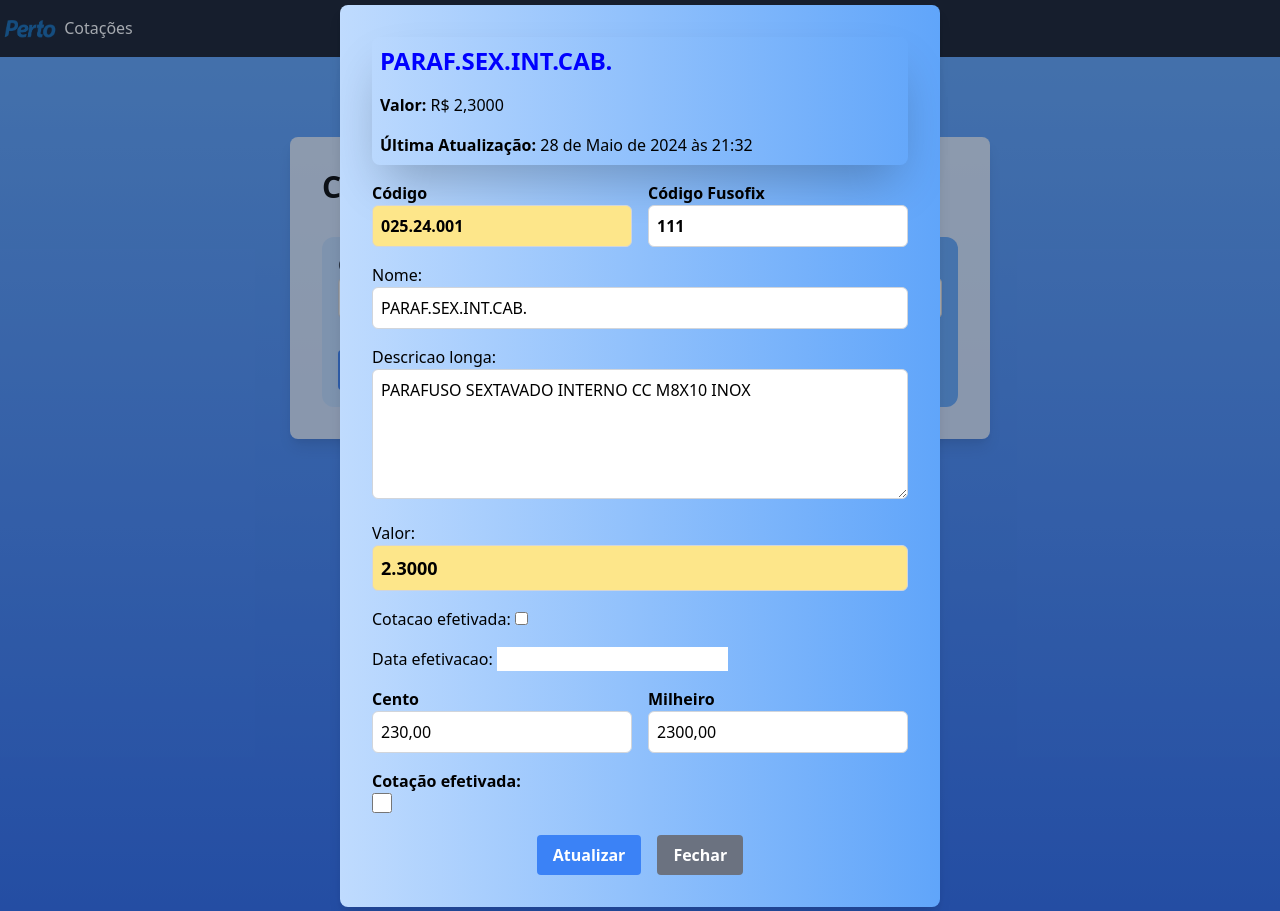
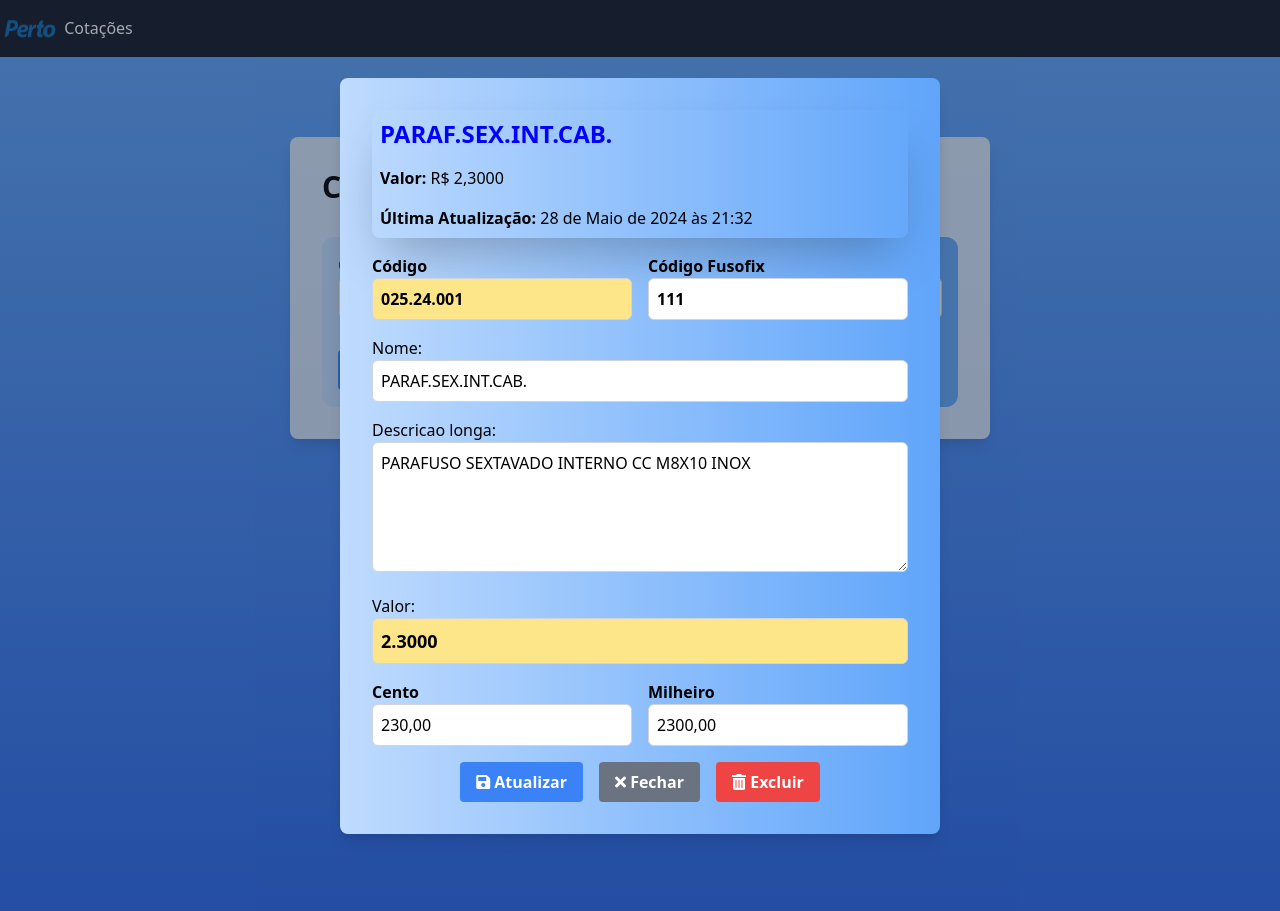
Before and after one commit to masrodrigues/Cota-esPerto, a Django app: a page that uses produtos/templates/produtos/consultar_produto.html in a window 1280 px wide. Run offline with Django 5.2, Linux system fonts and the light colour scheme; data comes from the database, SQL or seed files in the repository; both versions use the stored data as it was after the commit; some libraries are stand-ins or nearby versions.

Commit message:
função exclusão

```diff
--- a/import_produtos.py
+++ b/import_produtos.py
@@ -25,7 +25,8 @@ def importar_produtos():
                     'nome': row['nome'],
                     'descricao_longa': row['descricao_longa'],
                     'valor': valor,
-                    'data_ultima_atualizacao': datetime.now()
+                    'data_ultima_atualizacao': datetime.now(),
+                    'codigo_fusofix': row.get('codigo_fusofix')
                 }
             )
             if created:
--- a/produtos.csv
+++ b/produtos.csv
@@ -1,3 +1,3 @@
-codigo,nome,descricao_longa,valor
-025.24.001,PARAF.SEX.INT.CAB.,PARAFUSO SEXTAVADO INTERNO CC M8X10 INOX,230.00
-029.11.005,BUCHA SPRED-SERT 1,BUCHA SPRED-SERT 1 M4 ESSE ITEM DEVE RESPEITAR A REFERENCIA 0833 104 0008 BOLLHOFF HOMOLOGADA PELA EDS DIGICON. ESSA REFERENCIA DEVE ESTAR REGISTRADA NA EMBALAGEM DO FORNECEDOR. Rosca ISO métrica de acordo com DIN 13-6H. => ITEM NA NORMATIVA ROHS,117.00
+codigo,nome,descricao_longa,valor,codigo_fusofix
+025.24.001,PARAF.SEX.INT.CAB.,PARAFUSO SEXTAVADO INTERNO CC M8X10 INOX,230.00,111
+029.11.005,BUCHA SPRED-SERT 1,BUCHA SPRED-SERT 1 M4 ESSE ITEM DEVE RESPEITAR A REFERENCIA 0833 104 0008 BOLLHOFF HOMOLOGADA PELA EDS DIGICON. ESSA REFERENCIA DEVE ESTAR REGISTRADA NA EMBALAGEM DO FORNECEDOR. Rosca ISO métrica de acordo com DIN 13-6H. => ITEM NA NORMATIVA ROHS,117.00,222
--- a/produtos/forms.py
+++ b/produtos/forms.py
@@ -10,8 +10,8 @@ class ProdutoForm(forms.ModelForm):
 
             "nome",
             "descricao_longa",
-            "valor",
-           'cotacao_efetivada', 'data_efetivacao'
+            "valor"
+
 
         ]
         widgets = {
@@ -29,7 +29,8 @@ class ProdutoForm(forms.ModelForm):
             ),
             "valor": forms.TextInput(
                 attrs={
-                    "class": "form-input bg-yellow-200 w-full p-2 font-bold text-lg border border-gray-300 rounded-md focus:outline-none"
+                    "class": "form-input bg-yellow-200 w-full p-2 font-bold text-lg border border-gray-300 rounded-md focus:outline-none",
+                    "style":"font-bold;",
                 }
             ),
 
--- a/produtos/templates/produtos/consultar_produto.html
+++ b/produtos/templates/produtos/consultar_produto.html
@@ -4,8 +4,9 @@
 <html>
 
 <head>
-    <title>Consultar Produto</title>
+    <title>Perto Consultar</title>
     <link href="https://cdn.jsdelivr.net/npm/tailwindcss@2.2.19/dist/tailwind.min.css" rel="stylesheet">
+    <link rel="stylesheet" href="https://cdnjs.cloudflare.com/ajax/libs/font-awesome/5.15.4/css/all.min.css">
     <style>
         #successMessage {
             transition: opacity 1s ease-in-out;
@@ -63,6 +64,7 @@
                     </div>
                     {% endif %}
                 </div>
+
                 <button type="submit"
                     class="bg-blue-500 hover:bg-blue-700 text-white font-bold py-2 px-4 rounded custom-bounce">Consultar</button>
                 <a href="{% url 'cadastrar_produto' %}"
@@ -76,17 +78,12 @@
             </div>
             {% endif %}
             {% if produto %}
-
-            <div id="produtoModal"
-                class="fixed top-0 left-0 w-full h-full flex items-center justify-center bg-gray-800 bg-opacity-40">
-                <div class="bg-gradient-to-r from-blue-200 to-blue-400 p-8 rounded-lg shadow-lg"
-                    style="max-width: 600px; width: 100%;">
+<div id="produtoModal" class="fixed top-0 left-0 w-full h-full flex items-center justify-center bg-gray-800 bg-opacity-40">
+    <div class="bg-gradient-to-r from-blue-200 to-blue-400 p-8 rounded-lg shadow-lg" style="max-width: 600px; width: 100%;">
         <div class="bg-cyan-500 shadow-2xl shadow-blue-500/80 rounded-lg p-2">
             <h2 class="text-2xl font-bold mb-2 highlight">{{ produto.nome }}</h2>
-
             <div class="flex space-x-4 mt-4">
                 <p><strong>Valor:</strong> R$ {{ produto.valor }}</p>
-
             </div>
             <p class="mt-4"><strong>Última Atualização:</strong> {{ produto.data_ultima_atualizacao }}</p>
         </div>
@@ -94,13 +91,13 @@
             {% csrf_token %}
             <div class="flex space-x-4">
                 <div class="w-1/2">
-                                <label for="codigo" class="block font-bold ">Código</label>
+                    <label for="codigo" class="block font-bold">Código</label>
                     <input type="text" id="codigo" name="codigo"
                            class="form-input bg-yellow-200 font-bold w-full p-2 border border-gray-300 rounded-md focus:outline-none focus:ring-2 focus:ring-blue-500"
                            value="{{ produto.codigo }}" required oninput="formatarCodigo(this)">
                 </div>
                 <div class="w-1/2">
-                                <label for="codigo_fusofix" class="block font-bold ">Código Fusofix</label>
+                    <label for="codigo_fusofix" class="block font-bold">Código Fusofix</label>
                     <input type="text" id="codigo_fusofix" name="codigo_fusofix"
                            class="form-input font-bold w-full p-2 border border-gray-300 rounded-md focus:outline-none focus:ring-2 focus:ring-blue-500"
                            value="{{ produto.codigo_fusofix }}">
@@ -114,52 +111,28 @@
             {% endif %}
             <div class="flex space-x-4 mt-4">
                 <div class="w-1/2">
-                                <label for="cento" class="block font-bold ">Cento</label>
+                    <label for="cento" class="block font-bold">Cento</label>
                     <input type="text" id="cento" name="cento"
                            class="form-input w-full p-2 border border-gray-300 rounded-md focus:outline-none focus:ring-2 focus:ring-blue-500"
-                                    value="{{ produto.valor|multiply:100|floatformat:2}}" readonly>
+                           value="{{ produto.valor|multiply:100|floatformat:2 }}" readonly>
                 </div>
                 <div class="w-1/2">
-                                <label for="milheiro" class="block font-bold ">Milheiro</label>
+                    <label for="milheiro" class="block font-bold">Milheiro</label>
                     <input type="text" id="milheiro" name="milheiro"
                            class="form-input w-full p-2 border border-gray-300 rounded-md focus:outline-none focus:ring-2 focus:ring-blue-500"
                            value="{{ produto.valor|multiply:1000|floatformat:2 }}" readonly>
                 </div>
             </div>
-                        <div class="flex space-x-4 mt-4 items-center">
-                            <div class="w-1/2">
-                                <label for="cotacao_efetivada" class="block font-bold">Cotação efetivada:</label>
-                                <input type="checkbox" id="cotacao_efetivada" name="cotacao_efetivada"
-                                       class="form-checkbox h-5 w-5 text-blue-600"
-                                       {% if produto.cotacao_efetivada %}checked{% endif %}
-                                       onchange="toggleDataInput()">
-                            </div>
-                            <div class="w-1/2" id="dataEfetivacaoContainer" {% if not produto.cotacao_efetivada %}style="display:none;"{% endif %}>
-                                <label for="data_efetivacao" class="block font-bold">Data Efetivação</label>
-                                <input type="date" id="data_efetivacao" name="data_efetivacao"
-                                       class="form-input w-full p-2 border border-gray-300 rounded-md focus:outline-none focus:ring-2 focus:ring-blue-500"
-                                       value="{{ produto.data_efetivacao|date:'Y-m-d' }}">
-                            </div>
-                        </div>
-
-                        <script>
-                            function toggleDataInput() {
-                                var checkBox = document.getElementById('cotacao_efetivada');
-                                var dataInputContainer = document.getElementById('dataEfetivacaoContainer');
-                                if (checkBox.checked) {
-                                    dataInputContainer.style.display = 'block';
-                                } else {
-                                    dataInputContainer.style.display = 'none';
-                                }
-                            }
-                        </script>
-
-                        <div class="flex justify-center space-x-4">
-                            <button type="submit"
-                                class="bg-blue-500 hover:bg-blue-700 text-white font-bold py-2 px-4 rounded">Atualizar</button>
-                            <button type="button"
-                                class="bg-gray-500 hover:bg-gray-700 text-white font-bold py-2 px-4 rounded"
-                                onclick="fecharModal()">Fechar</button>
+            <div class="flex justify-center space-x-4 mt-4">
+                <button type="submit" class="bg-blue-500 hover:bg-blue-700 text-white font-bold py-2 px-4 rounded">
+                    <i class="fas fa-save"></i> Atualizar
+                </button>
+                <button type="button" class="bg-gray-500 hover:bg-gray-700 text-white font-bold py-2 px-4 rounded" onclick="fecharModal()">
+                    <i class="fas fa-times"></i> Fechar
+                </button>
+                <button type="submit" name="delete" class="bg-red-500 hover:bg-red-700 text-white font-bold py-2 px-4 rounded">
+                    <i class="fas fa-trash-alt"></i> Excluir
+                </button>
             </div>
         </form>
     </div>
@@ -173,39 +146,22 @@
         document.getElementById('produtoModal').classList.add('hidden');
     }
 
-                function toggleDataInput() {
-                    const dataInput = document.getElementById('data_cotacao');
-                    const cotacaoCheckbox = document.getElementById('cotacao');
-                    if (cotacaoCheckbox.checked) {
-                        dataInput.style.display = 'block';
-                    } else {
-                        dataInput.style.display = 'none';
-                    }
-                }
-
     abrirModal(); // Abre o modal quando o produto é encontrado
 </script>
 {% elif produto_nao_encontrado %}
 <div class="fixed top-0 left-0 w-full h-full flex items-center justify-center bg-gray-800 bg-opacity-75">
-                <div class="bg-white p-8 rounded-lg shadow-lg">
-                    <h2 class="text-lg font-bold mb-4">Produto Não Encontrado</h2>
-                    <p>Produto com o código "{{ codigo }}" não encontrado.</p>
-                    <a href="{% url 'cadastrar_produto' %}?codigo={{ codigo }}"
-                        class="bg-green-500 hover:bg-green-700 text-white font-bold py-2 px-4 rounded">Cadastrar novo
-                        produto</a>
-                    <button class="bg-gray-500 hover:bg-gray-700 text-white font-bold py-2 px-4 rounded mt-4"
-                        onclick="fecharModal()">Fechar</button>
+    <div class="bg-gradient-to-r from-blue-200 to-blue-400 p-8 rounded-lg shadow-lg">
+        <h2 class="text-lg font-bold mb-4 text-gray-900">Produto Não Encontrado</h2>
+        <p class="text-gray-800 mb-4">Produto com o código "{{ codigo }}" não encontrado.</p>
+        <a href="{% url 'cadastrar_produto' %}?codigo={{ codigo }}" class="bg-green-500 hover:bg-green-700 text-white font-bold py-2 px-4 rounded">Cadastrar novo produto</a>
+        <button class="bg-gray-500 hover:bg-gray-700 text-white font-bold py-2 px-4 rounded mt-4" onclick="window.history.back()">Voltar à pesquisa</button>
     </div>
 </div>
-            <script>
-                function fecharModal() {
-                    document.querySelector('.fixed').style.display = 'none';
-                }
-            </script>
 {% endif %}
+
+
         </div>
     </div>
-
     <script>
         function formatarCodigo(input) {
             let value = input.value;
--- a/produtos/templates/produtos/listar_produtos.html
+++ b/produtos/templates/produtos/listar_produtos.html
@@ -13,6 +13,9 @@
             <a class="navbar-brand flex items-center" href="{% url 'consultar_produto' %}">
                 <img src="{% static 'bootstrap/css/logo-perto.png' %}" alt="Logo" width="60" height="34" class="mr-2">
                 <span>Cotações</span>
+            </a>
+            <a href="{% url 'consultar_produto' %}" class="text-white font-bold py-2 px-4 rounded bg-blue-500 hover:bg-blue-700">
+                <i class="fas fa-arrow-left"></i> Voltar à consulta
             </a>
         </div>
     </nav>
--- a/produtos/views.py
+++ b/produtos/views.py
@@ -43,24 +43,16 @@ from .forms import ProdutoForm
 def atualizar_produto(request, codigo):
     produto = get_object_or_404(Produto, codigo=codigo)
     if request.method == 'POST':
-        form = ProdutoForm(request.POST, instance=produto)
-        if form.is_valid():
-            # Processar campo de data de efetivação manualmente
-            cotacao_efetivada = 'cotacao_efetivada' in request.POST
-            data_efetivacao = request.POST.get('data_efetivacao')
-
-            # Salvar o formulário
-            produto = form.save(commit=False)
-            produto.cotacao_efetivada = cotacao_efetivada
-            if cotacao_efetivada and data_efetivacao:
-                produto.data_efetivacao = data_efetivacao
+        if 'delete' in request.POST:
+            produto.delete()
+            return redirect(f"{reverse('consultar_produto')}?message=Produto excluído com sucesso!")
+        else:
+            form = ProdutoForm(request.POST, instance=produto)
+            if form.is_valid():
+                form.save()
+                return redirect(f"{reverse('consultar_produto')}?message=Produto atualizado com sucesso!")
             else:
-                produto.data_efetivacao = None
-            produto.save()
-
-            return redirect(f"{reverse('consultar_produto')}?message=Produto atualizado com sucesso!")
-        else:
-            return redirect(f"{reverse('consultar_produto')}?codigo={codigo}&error=Erro ao atualizar produto. Por favor, tente novamente.")
+                return redirect(f"{reverse('consultar_produto')}?codigo={codigo}&error=Erro ao atualizar produto. Por favor, tente novamente.")
     else:
         form = ProdutoForm(instance=produto)
     return render(request, 'produtos/consultar_produto.html', {'form': form, 'produto': produto})
```
Also changed, not shown: db.sqlite3. Lines whose indentation alone changed are shown as unchanged.
